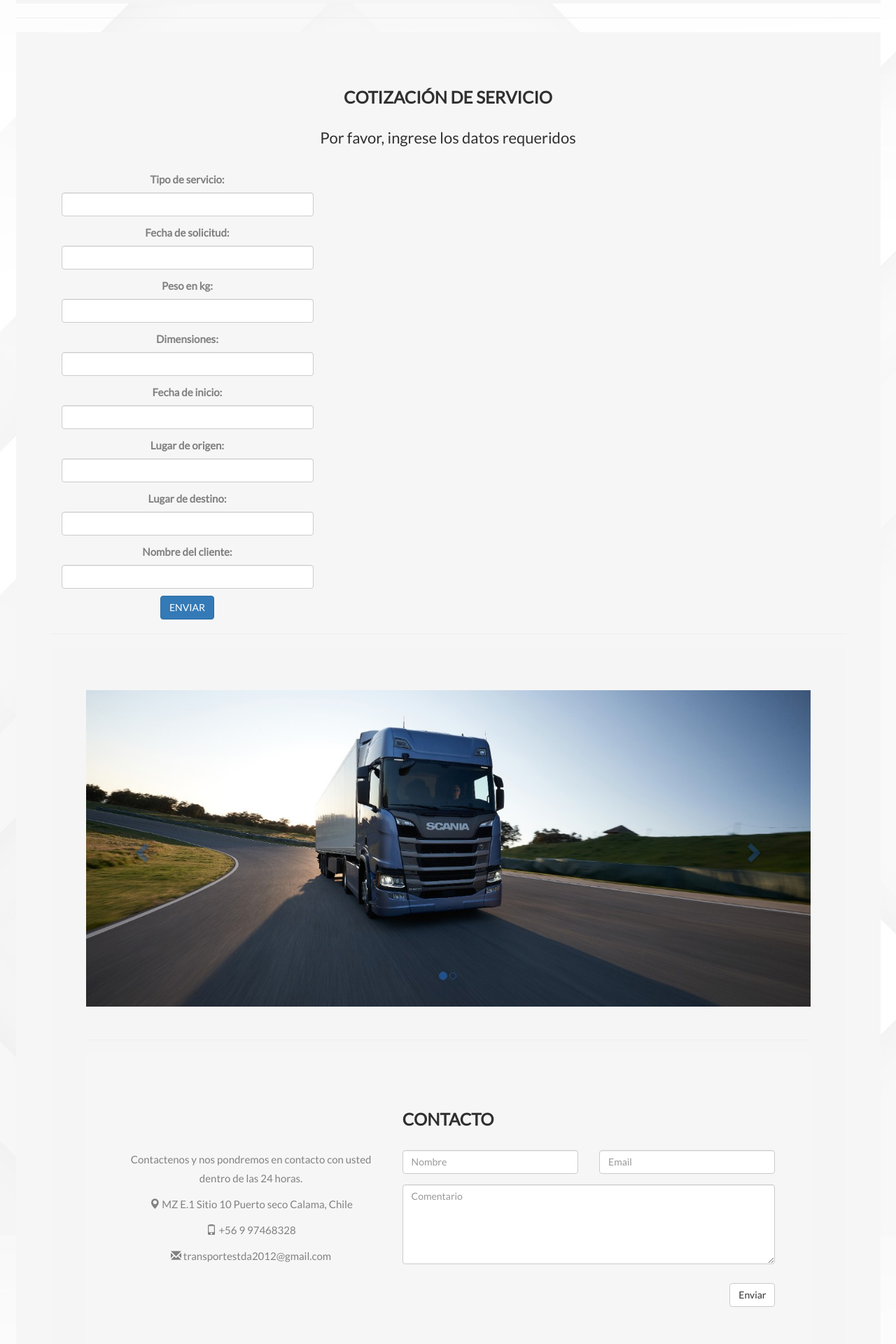
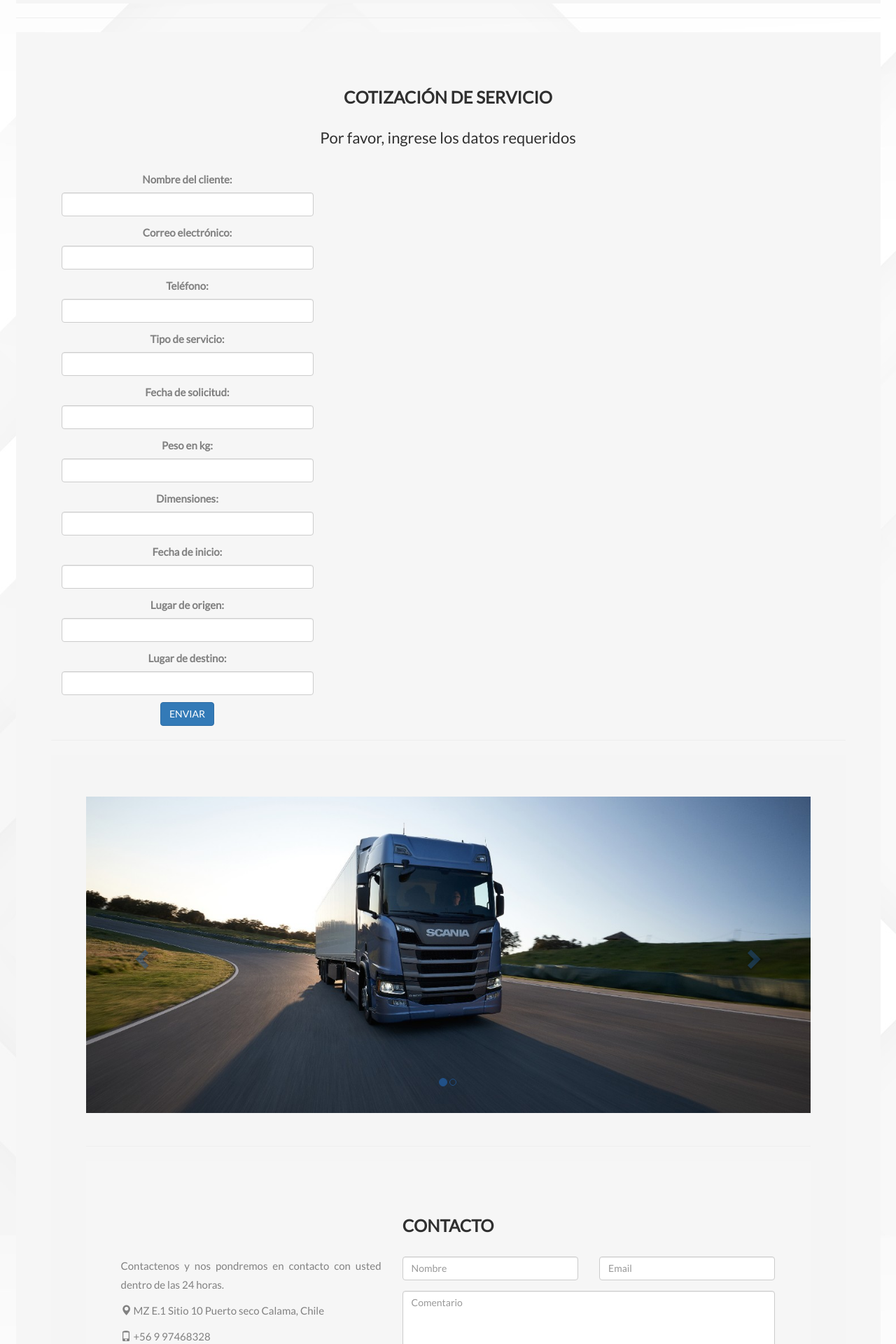
Before and after one commit to Diecolva/Transporte, a Django app: page / in a window 1280 px wide. Shown: the part 2235-4155 px from the top of the page at 70% size. Run offline with Django 4.2, Linux system fonts and the light colour scheme; some libraries are stand-ins or nearby versions.

Commit message:
Modifiqué formulario y envío de datos nuevos.

```diff
--- a/Transporteapp/admin.py
+++ b/Transporteapp/admin.py
@@ -33,7 +33,8 @@ class OrdenDeServicioAdminForm(forms.ModelForm):
         }
 
 class ClienteAdmin(admin.ModelAdmin):
-    search_fields = ['nombre']
+    search_fields = ['id', 'nombre']
+    list_display = ('id', 'nombre', 'dirección', 'correo', 'teléfono')
 
 class OrdenDeServicioAdmin(admin.ModelAdmin):
     form = OrdenDeServicioAdminForm
@@ -68,7 +69,8 @@ class GroupAdmin(admin.ModelAdmin):
         return ", ".join([user.username for user in empleados])
 
 class CotizacionAdmin(admin.ModelAdmin):
-    search_fields = ['Orden_de_servicio__id', 'Orden_de_servicio__cliente__nombre', 'Orden_de_servicio__numeroSeguimiento']
+    search_fields = ['id', 'cliente__nombre']
+    list_display = ('id', 'cliente', 'servicio', 'fechaSolicitud', 'peso', 'dimensiones', 'fechaInicio', 'lugarOrigen', 'lugarDestino')
 
 class BitacoraAdmin(admin.ModelAdmin):
     list_display = ('Orden_de_servicio_id', 'cliente_nombre', 'numero_seguimiento')
--- a/Transporteapp/forms.py
+++ b/Transporteapp/forms.py
@@ -3,6 +3,8 @@ from .models import Cotización, Cliente
 
 class CotizacionForm(forms.ModelForm):
     nombre_cliente = forms.CharField(label='Nombre del cliente', widget=forms.TextInput(attrs={'class': 'form-control'}))
+    correo = forms.EmailField(label='Correo electrónico', widget=forms.EmailInput(attrs={'class': 'form-control'}))
+    telefono = forms.CharField(label='Teléfono', widget=forms.TextInput(attrs={'class': 'form-control'}))
     servicio = forms.CharField(label='Tipo de servicio', widget=forms.TextInput(attrs={'class': 'form-control'}))
     fechaSolicitud = forms.DateField(label='Fecha de solicitud', widget=forms.DateInput(attrs={'class': 'form-control'}))
     peso = forms.IntegerField(label='Peso en kg', widget=forms.NumberInput(attrs={'class': 'form-control'}))
@@ -15,11 +17,14 @@ class CotizacionForm(forms.ModelForm):
     class Meta:
         model = Cotización
         exclude = ['cliente']
+        fields = ['nombre_cliente', 'correo', 'telefono', 'servicio', 'fechaSolicitud', 'peso', 'dimensiones', 'fechaInicio', 'lugarOrigen', 'lugarDestino']
 
     def save(self, commit=True):
         nombre_cliente = self.cleaned_data['nombre_cliente']
+        correo = self.cleaned_data['correo']
+        teléfono = self.cleaned_data['telefono']
 
-        cliente = Cliente(nombre=nombre_cliente)
+        cliente = Cliente(nombre=nombre_cliente, correo=correo, teléfono=teléfono)
         if commit:
             cliente.save()
 
--- a/Transporteapp/models.py
+++ b/Transporteapp/models.py
@@ -6,9 +6,9 @@ from django.contrib.auth.models import User
 
 class Cliente(models.Model):
     nombre = models.CharField(max_length=50)
-    dirección = models.CharField(max_length=50, blank=True, null=True)
-    correo = models.CharField(max_length=50, blank=True, null=True)
-    teléfono = models.PositiveIntegerField(blank=True, null=True)
+    dirección = models.CharField(max_length=50)
+    correo = models.CharField(max_length=50)
+    teléfono = models.PositiveIntegerField()
 
     def __str__(self):
         return self.nombre
--- a/templates/index.html
+++ b/templates/index.html
@@ -173,28 +173,30 @@
 <hr>
 
 <!-- Container (Contact Section) -->
-<div id="contacto" class="container-fluid bg-grey">
-  <h2 class="text-center">CONTACTO</h2>
-  <div class="row">
-    <div class="col-sm-5">
-      <p>Contactenos y nos pondremos en contacto con usted dentro de las 24 horas.</p>
-      <p><span class="glyphicon glyphicon-map-marker"></span> MZ E.1 Sitio 10 Puerto seco Calama, Chile</p>
-      <p><span class="glyphicon glyphicon-phone"></span> +56 9 97468328</p>
-      <p><span class="glyphicon glyphicon-envelope"></span> transportestda2012@gmail.com</p>
+<div id="contacto" class="container-fluid text-center bg-grey">
+  <h2>CONTACTO</h2>
+  <div class="row justify-content-center">
+    <div class="col-md-5">
+      <p class="text-justify">Contactenos y nos pondremos en contacto con usted dentro de las 24 horas.</p>
+      <p class="text-justify"><span class="glyphicon glyphicon-map-marker"></span> MZ E.1 Sitio 10 Puerto seco Calama, Chile</p>
+      <p class="text-justify"><span class="glyphicon glyphicon-phone"></span> +56 9 97468328</p>
+      <p class="text-justify"><span class="glyphicon glyphicon-envelope"></span> transportestda2012@gmail.com</p>
     </div>
-    <div class="col-sm-7 slideanim">
+    <div class="col-md-7 slideanim">
       <div class="row">
-        <div class="col-sm-6 form-group">
+        <div class="col-sm-6 col-md-6 form-group">
           <input class="form-control" id="name" name="name" placeholder="Nombre" type="text" required>
         </div>
-        <div class="col-sm-6 form-group">
+        <div class="col-sm-6 col-md-6 form-group">
           <input class="form-control" id="email" name="email" placeholder="Email" type="email" required>
         </div>
       </div>
-      <textarea class="form-control" id="comments" name="comments" placeholder="Comentario" rows="5"></textarea><br>
+      <div class="form-group">
+        <textarea class="form-control" id="comments" name="comments" placeholder="Comentario" rows="5"></textarea>
+      </div>
       <div class="row">
         <div class="col-sm-12 form-group">
-          <button class="btn btn-default pull-right" type="submit">Enviar</button>
+          <button class="btn btn-default" type="submit">Enviar</button>
         </div>
       </div>
     </div>
```
Also changed, not shown: 1 other file.
